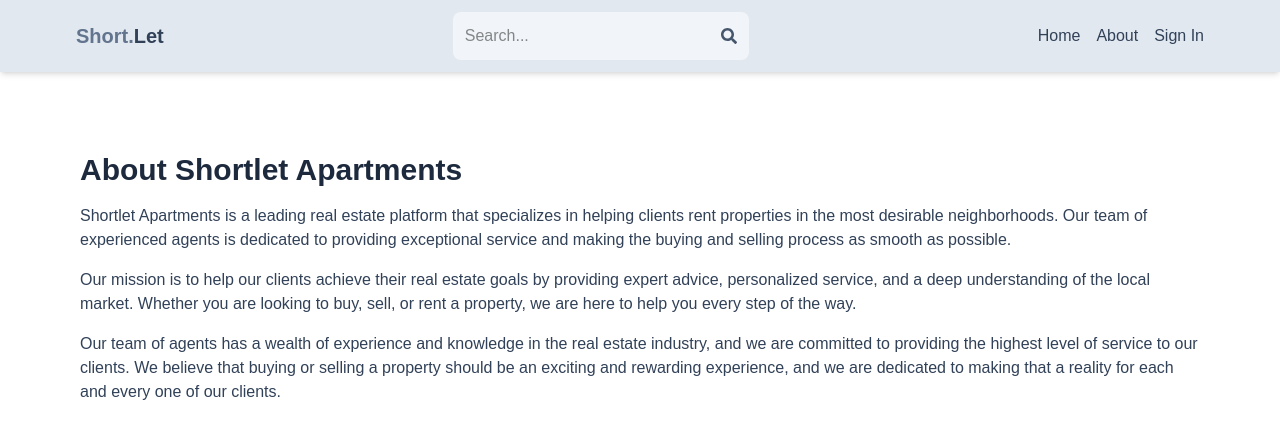
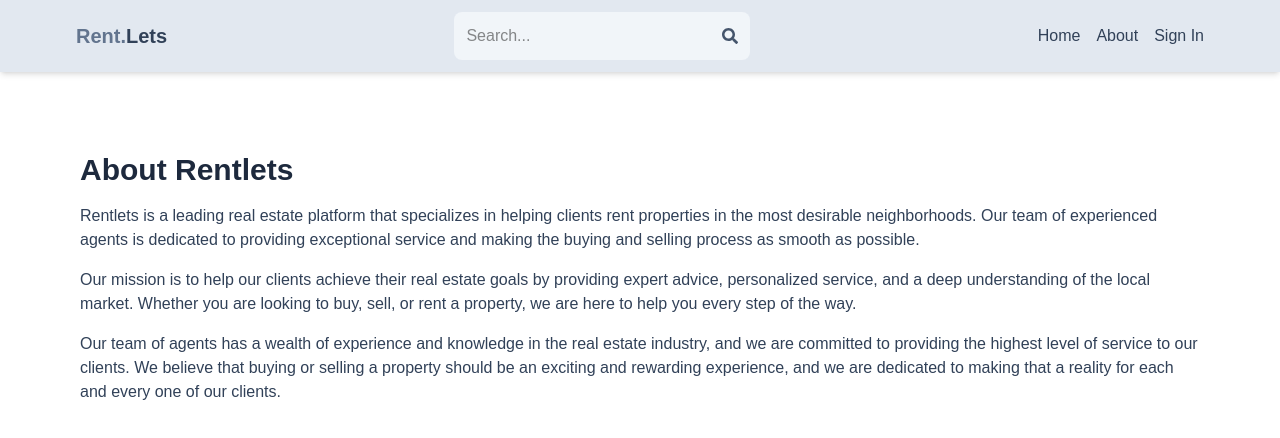
Before and after one commit to eonerhime/rentlets, a Next.js app: page /about in a window 1280 px wide. Shown: the top 438 px of the page. Built offline with nearby package versions, Linux system fonts and the light colour scheme; no server answers.

Commit message:
Update branding: change "Shortlet Apartments" to "Rentlets" in About and Header components

```diff
--- a/src/app/about/page.js
+++ b/src/app/about/page.js
@@ -1,14 +1,12 @@
 export default function About() {
   return (
     <div className="py-20 px-4 max-w-6xl mx-auto">
-      <h1 className="text-3xl font-bold mb-4 text-slate-800">
-        About Shortlet Apartments
-      </h1>
+      <h1 className="text-3xl font-bold mb-4 text-slate-800">About Rentlets</h1>
       <p className="mb-4 text-slate-700">
-        Shortlet Apartments is a leading real estate platform that specializes
-        in helping clients rent properties in the most desirable neighborhoods.
-        Our team of experienced agents is dedicated to providing exceptional
-        service and making the buying and selling process as smooth as possible.
+        Rentlets is a leading real estate platform that specializes in helping
+        clients rent properties in the most desirable neighborhoods. Our team of
+        experienced agents is dedicated to providing exceptional service and
+        making the buying and selling process as smooth as possible.
       </p>
       <p className="mb-4 text-slate-700">
         Our mission is to help our clients achieve their real estate goals by
--- a/src/app/page.js
+++ b/src/app/page.js
@@ -65,8 +65,8 @@ export default async function Home() {
           place with ease
         </h1>
         <div className="text-gray-400 text-xs sm:text-sm">
-          Shortlet Apartments is the best place to find your next perfect place
-          to live.
+          Rentlets is the best place to find that perfect place to chill when
+          visiting.
           <br />
           We have a wide range of properties for you to choose from.
         </div>
--- a/src/components/Header.js
+++ b/src/components/Header.js
@@ -38,8 +38,8 @@ export default function Header() {
       <div className="flex justify-between items-center max-w-6xl mx-auto p-3">
         <Link href="/">
           <h1 className="font-bold text-sm sm:text-xl flex flex-wrap">
-            <span className="text-slate-500">Short.</span>
-            <span className="text-slate-700">Let</span>
+            <span className="text-slate-500">Rent.</span>
+            <span className="text-slate-700">Lets</span>
           </h1>
         </Link>
         <form
```
